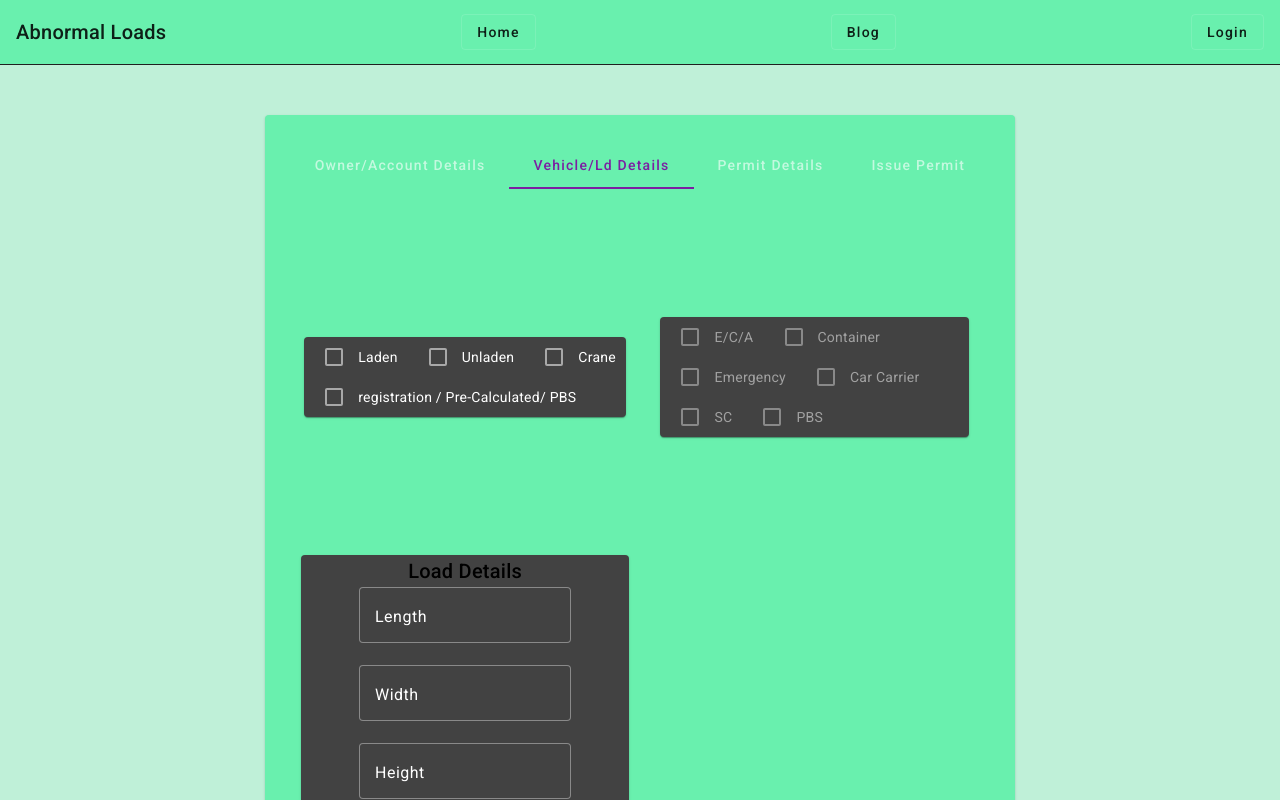
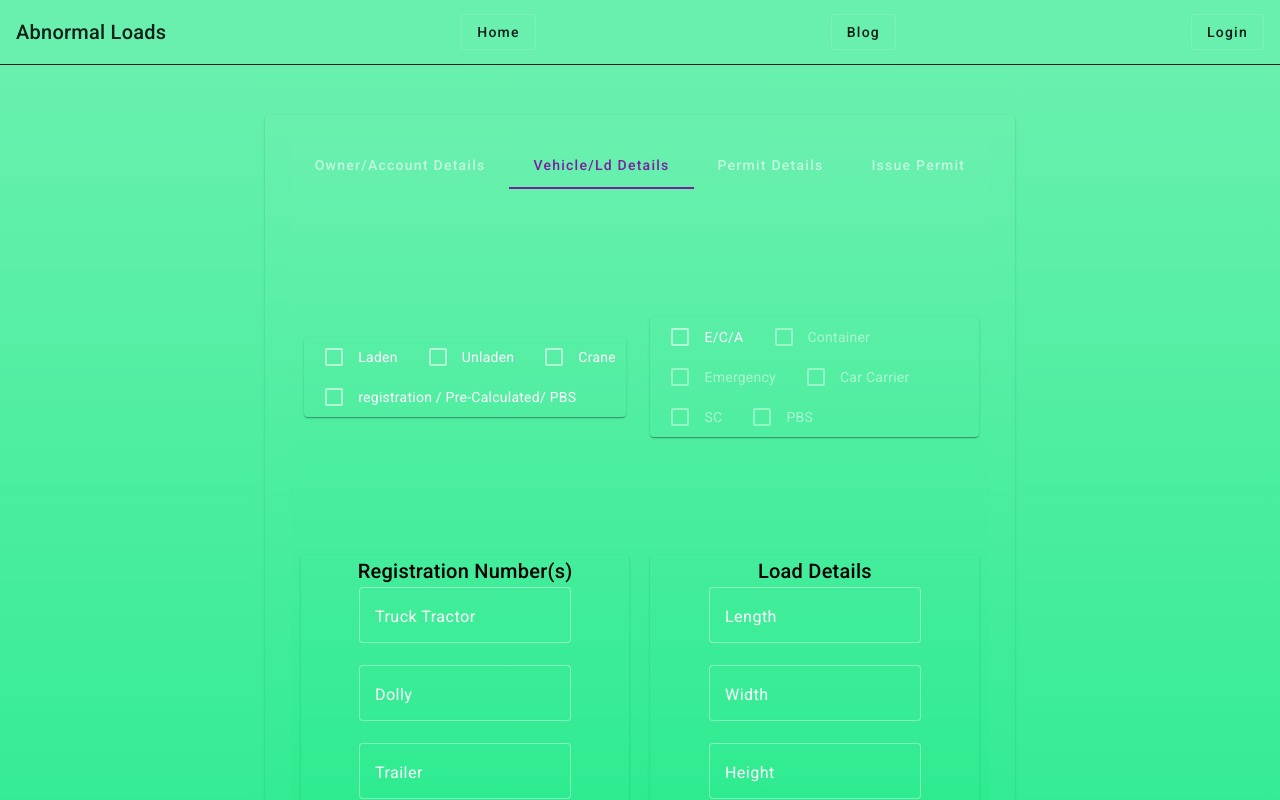
Before and after one commit to TrevorNkunaDeveloper/AbnormalLoadsTestRepo2, an Angular app: page /home in a window 1280 px wide. Both pictures are taken after a click on the tab "Vehicle/Ld Details". Shown: the top 800 px of the page. Built offline with nearby package versions, Linux system fonts and the light colour scheme.

Commit message:
Added more stuff to tab1 component

```diff
--- a/src/app/tabs/tab1/tab1.component.css
+++ b/src/app/tabs/tab1/tab1.component.css
@@ -1,3 +1,4 @@
+
 .mat-tab-group {
     margin-bottom: 48px;
 }
@@ -9,3 +10,21 @@
 .mat-form{
     background-color:transparent !important;
 }
+
+.align-left{
+    justify-content: flex-end;
+}
+.align-right{
+    justify-content: flex-start;
+}
+
+.align-center{
+    justify-content: center;
+    display: flex;
+}
+
+.transparent-card{
+    background-color: transparent !important;
+    margin: auto 10px;
+    justify-content: space-between;
+}
--- a/src/app/tabs/tab1/tab1.component.html
+++ b/src/app/tabs/tab1/tab1.component.html
@@ -6,7 +6,7 @@
                     <mat-tab label="Owner/Account Details">
                         <pre></pre>
 
-                        <mat-grid-list cols="1" rowHeight="6:1">
+                        <mat-grid-list cols="1" rowHeight="3:1">
 
                             <mat-grid-tile style="margin: auto 10px; padding: auto 5px;">
                                 <mat-form-field appearance="outline" class="mat-form">
@@ -30,7 +30,7 @@
                         </mat-grid-list>
                         <mat-divider style="background-color: #69F0AE;"></mat-divider>
                         <h1 class="text-align-center">Account details</h1>
-                        <mat-grid-list cols="3" rowHeight="3:1">
+                        <mat-grid-list cols="3" rowHeight="2:1">
                             <mat-grid-tile>
                                 <mat-form-field appearance="outline" >
                                     <mat-label class="text-color">Account Type</mat-label>
@@ -88,7 +88,7 @@
                             </mat-grid-tile>
                             <mat-grid-tile>
                                 <mat-form-field appearance="outline" >
-                                    <mat-label class="text-color">Name of Carrier</mat-label>
+                                    <mat-label class="text-color" style="background-color: transparent;">Name of Carrier</mat-label>
                                     <input matInput type="text" />
                                 </mat-form-field>
                             </mat-grid-tile>
@@ -137,7 +137,7 @@
                         <mat-grid-list cols="2">
 
                             <mat-grid-tile>
-                                <mat-card style="padding: auto 10px;">
+                                <mat-card class="transparent-card">
                                     <section>
                                         <mat-checkbox class="example-margin">Laden</mat-checkbox>
                                         <mat-checkbox class="example-margin">Unladen</mat-checkbox>
@@ -151,9 +151,9 @@
                             </mat-grid-tile>
 
                             <mat-grid-tile>
-                                <mat-card style="margin:auto 20px;">
+                                <mat-card class="transparent-card">
                                     <section>
-                                        <mat-checkbox class="example-margin" [disabled]="true">E/C/A</mat-checkbox>
+                                        <mat-checkbox class="example-margin" [disabled]="false">E/C/A</mat-checkbox>
                                         <mat-checkbox class="example-margin" [disabled]="true">Container</mat-checkbox>
                                         <mat-checkbox class="example-margin" [disabled]="true">Emergency</mat-checkbox>
                                         <mat-checkbox class="example-margin" [disabled]="true">Car
@@ -165,7 +165,34 @@
                             </mat-grid-tile>
 
                             <mat-grid-tile>
-                                <mat-card style="margin: auto 10px;">
+                                <mat-card class="transparent-card" style="margin: auto 10px;">
+                                        <mat-card-title class="text-align-center">Registration Number(s)</mat-card-title>
+                                    <section class="text-align-center">
+
+                                    <mat-form-field appearance="outline" class="transparent-card ">
+                                        <mat-label class="text-color" style="background-color: transparent;">Truck Tractor</mat-label>
+                                        <input matInput type="text" />
+                                    </mat-form-field>
+                                    <mat-form-field appearance="outline" class="transparent-card">
+                                        <mat-label class="text-color" style="background-color: transparent;">Dolly</mat-label>
+                                        <input matInput type="text" />
+                                    </mat-form-field>
+                                    <mat-form-field appearance="outline" class="transparent-card">
+                                        <mat-label class="text-color" style="background-color: transparent;">Trailer</mat-label>
+                                        <input matInput type="text" />
+                                    </mat-form-field>
+                                    <mat-form-field appearance="outline" class="transparent-card">
+                                        <mat-label class="text-color" style="background-color: transparent;">Other</mat-label>
+                                        <input matInput type="text" />
+                                    </mat-form-field>
+                                    </section>
+
+                                </mat-card>
+                                <pre></pre>
+                            </mat-grid-tile>
+
+                            <mat-grid-tile>
+                                <mat-card class="transparent-card" style="margin: auto 10px;">
                                     <mat-card-title class="text-align-center">Load Details</mat-card-title>
                                     <section class="text-align-center">
                                         <mat-form-field appearance="outline" >
@@ -229,11 +256,27 @@
                         </mat-grid-list>
                         <pre></pre>
                         <div style="margin: auto 50px;">
-                            <mat-progress-bar value="primary" mode="determinate" value="100"></mat-progress-bar>
+                            <mat-progress-bar value="primary" mode="determinate" value="100" color="green"></mat-progress-bar>
                         </div>
                         <pre></pre>
                     </mat-tab>
                 </mat-tab-group>
+
+                <div>
+                    <mat-grid-list cols="2" rowHeight="100px">
+                        <mat-grid-tile>
+                            <mat-card-actions class="align-left">
+                                <button mat-raised-button color="accent">Previous</button>
+                            </mat-card-actions>
+                        </mat-grid-tile>
+
+                        <mat-grid-tile>
+                            <mat-card-actions class="align-right">
+                                <button mat-raised-button color="accent"> Next </button>
+                            </mat-card-actions>
+                        </mat-grid-tile>
+                    </mat-grid-list>
+                </div>
             </mat-card-content>
         </mat-card>
     </div>
--- a/src/app/tabs/tab1/tab1.component.ts
+++ b/src/app/tabs/tab1/tab1.component.ts
@@ -80,28 +80,4 @@ export class Tab1Component {
     {value:'owner-3',viewValue:'sample owner 4'},
   ];
 
-  folders = [
-    {
-      name: 'Photos',
-      updated: new Date('1/1/16'),
-    },
-    {
-      name: 'Recipes',
-      updated: new Date('1/17/16'),
-    },
-    {
-      name: 'Work',
-      updated: new Date('1/28/16'),
-    }
-  ];
-  notes = [
-    {
-      name: 'Vacation Itinerary',
-      updated: new Date('2/20/16'),
-    },
-    {
-      name: 'Kitchen Remodel',
-      updated: new Date('1/18/16'),
-    }
-  ];
 }
--- a/src/styles.css
+++ b/src/styles.css
@@ -1,29 +1,39 @@
 /* You can add global styles to this file, and also import other style files */
 
 
-html, body { height: 100%; }
-body { margin: 0; font-family: Roboto, "Helvetica Neue", sans-serif; }
+html,
+body {
+  height: 100%;
+}
+
+body {
+  margin: 0;
+  font-family: Roboto, "Helvetica Neue", sans-serif;
+}
 
 
-.flex{
-    display:flex;
+.flex {
+  display: flex;
   flex-direction: column;
   background-color: #BFF0D8;
+  background: -webkit-linear-gradient(to bottom, #69F0AE, #03e87a);
+  background: linear-gradient(to bottom, #69F0AE, #03e87a)
 }
 
-.justify-content-between{
+.justify-content-between {
   justify-content: space-between;
 }
 
-.m-auto{
+.m-auto {
   margin: auto;
   margin-bottom: 100px;
 }
 
-.text-color{
+.text-color {
   color: white;
 }
- .mat-card{
+
+.mat-card {
   margin-top: 200px;
   padding: 40px;
   width: 100%;
@@ -49,16 +59,20 @@ body { margin: 0; font-family: Roboto, "Helvetica Neue", sans-serif; }
   margin: auto 10px;
 }
 
-  .mat-card-tab{
+.mat-card-tab {
   margin-top: 50px;
   padding: 10px;
   width: 100%;
   background-color: #69F0AE !important;
+
+  background: -webkit-linear-gradient(to bottom,#69F0AE,#03e87a) !important;
+  background: linear-gradient(to bottom,#69F0AE,#03e87a) !important
 }
-.text-align-center{
+
+.text-align-center {
   text-align: center;
 }
 
-.text-color{
+.text-color {
   color: #ffffff;
 }
```
Lines whose indentation alone changed are shown as unchanged.
